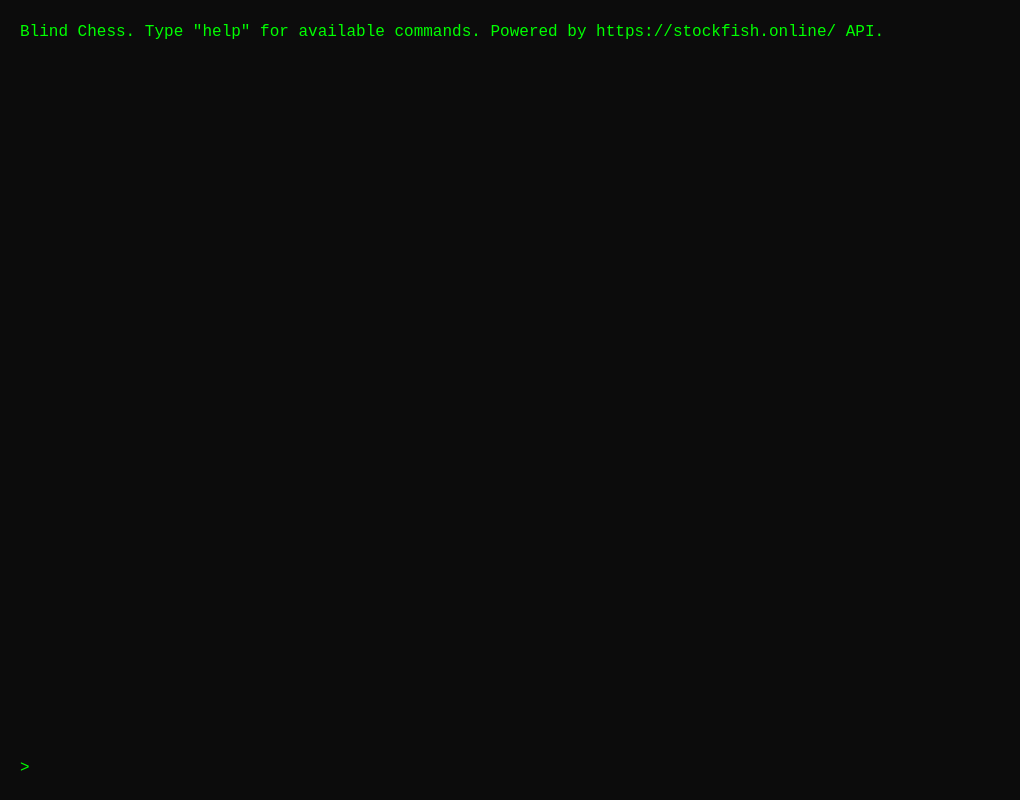
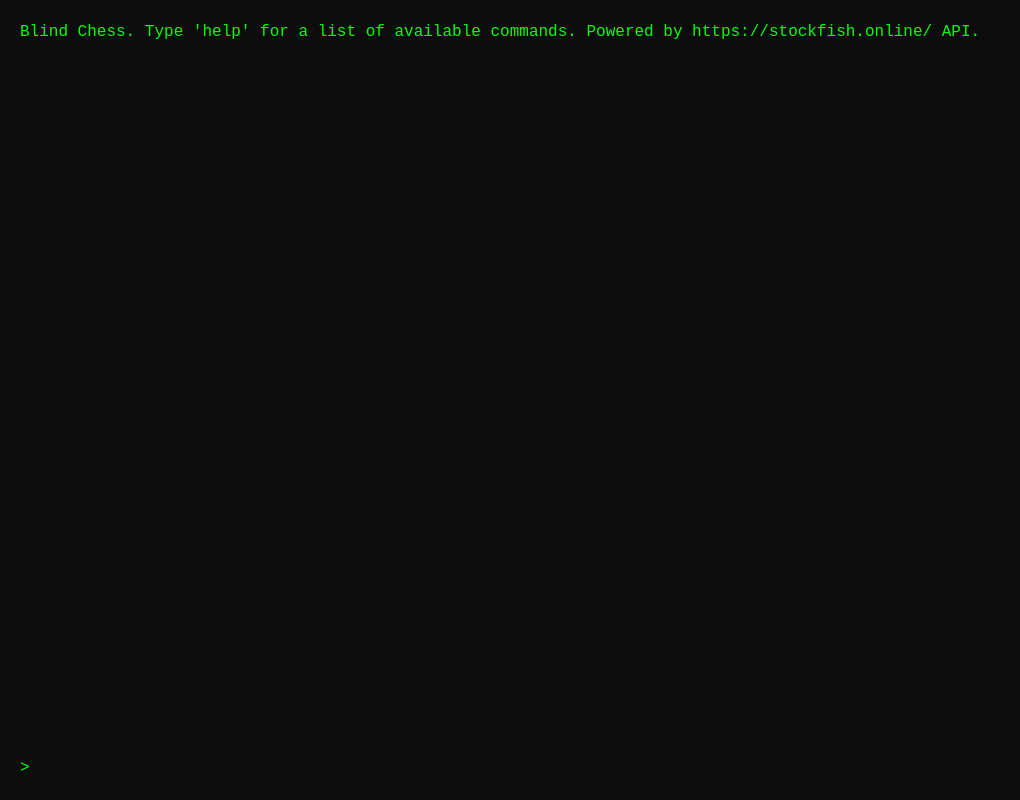
Before and after one commit to andersonfaller/blind-chess-terminal, a plain HTML site: page index.html in a window 1280 px wide. Shown: the whole page, without its empty margins (0-1020 px from the left). Drawn offline with nearby package versions, Linux system fonts and the light colour scheme.

Commit message:
Update index.html

```diff
--- a/index.html
+++ b/index.html
@@ -71,7 +71,7 @@
 <body>
     <div id="terminal">
         <div id="output">
-            <div class="line">Blind Chess. Type "help" for available commands. Powered by https://stockfish.online/ API.</div>
+            <div class="line">Blind Chess. Type 'help' for a list of available commands. Powered by https://stockfish.online/ API.</div>
             <div class="line"></div>
         </div>
         <div class="prompt">
```
